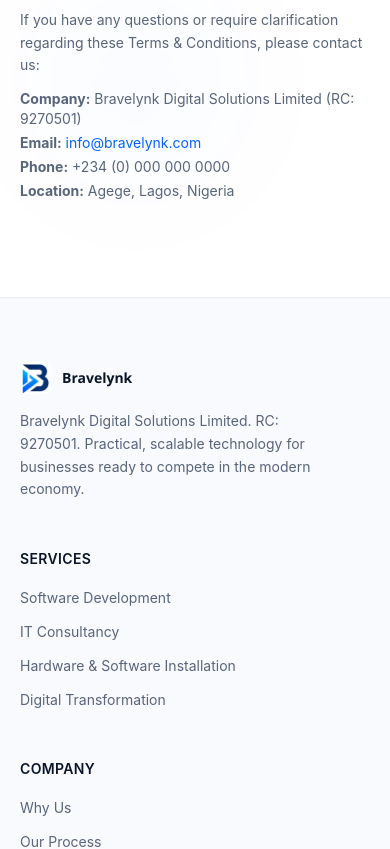
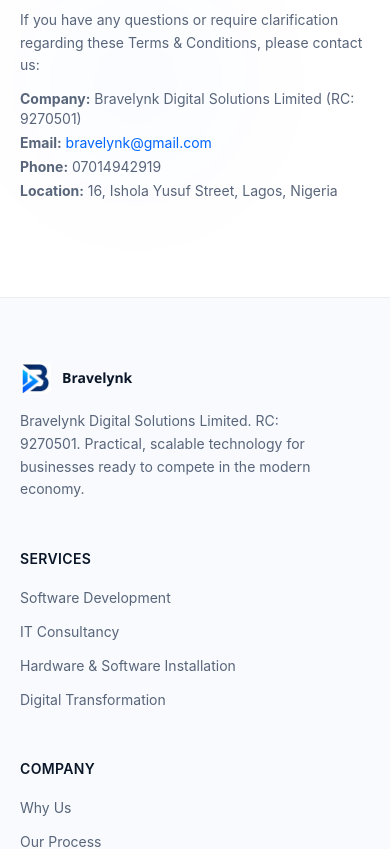
Before and after one commit to bravelynk/bravelynk, a Next.js app: page /terms in a window 390 px wide. Shown: the part 2540-3389 px from the top of the page. Built offline with nearby package versions, Linux system fonts and the light colour scheme.

Commit message:
Update company contact details (address, email, and phone number)

```diff
--- a/app/page.tsx
+++ b/app/page.tsx
@@ -115,7 +115,7 @@
   },
   {
     q: "Do you work with businesses outside Lagos?",
-    a: "Yes. While we're based in Agege, Lagos, we deliver software development and IT consultancy remotely for clients across Nigeria and the diaspora. Hardware installation is scheduled around your location.",
+    a: "Yes. While we're based at 16, Ishola Yusuf Street, Lagos, we deliver software development and IT consultancy remotely for clients across Nigeria and the diaspora. Hardware installation is scheduled around your location.",
   },
   {
     q: "What does the free Risk & Readiness Audit include?",
@@ -221,7 +221,7 @@
             </h1>
 
             <p className="text-white/80 mt-7 max-w-xl text-base leading-relaxed sm:text-lg">
-              A partnership proposal for growth-minded businesses. We design and build the custom software, infrastructure, and digital strategies required to compete.
+              We design and build the custom software, infrastructure, and digital strategies required to compete.
             </p>
 
             <div className="mt-10 flex flex-col items-center gap-4 sm:flex-row">
--- a/app/why-choose-us/WhyChooseUsClient.tsx
+++ b/app/why-choose-us/WhyChooseUsClient.tsx
@@ -89,7 +89,7 @@
           <div className="lg:col-span-7 space-y-6">
             <h2 className="font-display text-3xl font-bold tracking-tight">Who We Are</h2>
             <p className="text-muted leading-relaxed">
-              Bravelynk Digital Solutions Limited (RC: 9270501) is a registered Nigerian technology company based in Agege, Lagos. We design and build the software, infrastructure, and digital strategy that businesses need to compete — with the accountability of a real, local, registered partner.
+              Bravelynk Digital Solutions Limited (RC: 9270501) is a registered Nigerian technology company based at 16, Ishola Yusuf Street, Lagos. We design and build the software, infrastructure, and digital strategy that businesses need to compete — with the accountability of a real, local, registered partner.
             </p>
             <p className="text-muted leading-relaxed">
               We&apos;ve seen too many businesses pay for software that never fit, or infrastructure that broke down the moment it mattered. Bravelynk exists to close that gap — with technology that&apos;s pragmatic, honest, and built to last.
--- a/lib/data.ts
+++ b/lib/data.ts
@@ -41,7 +41,7 @@
   name: "Bravelynk Digital Solutions Limited",
   shortName: "Bravelynk",
   rc: "RC: 9270501",
-  email: "info@bravelynk.com",
-  phone: "+234 (0) 000 000 0000",
-  location: "Agege, Lagos, Nigeria",
+  email: "bravelynk@gmail.com",
+  phone: "07014942919",
+  location: "16, Ishola Yusuf Street, Lagos, Nigeria",
 };
--- a/lib/resend.ts
+++ b/lib/resend.ts
@@ -6,7 +6,7 @@
 // is configured — API calls will fail with a clear error until it's set.
 export const resend = new Resend(process.env.RESEND_API_KEY || "re_placeholder_set_me");
 
-export const LEAD_NOTIFICATION_TO = process.env.LEAD_NOTIFICATION_TO || "info@bravelynk.com";
+export const LEAD_NOTIFICATION_TO = process.env.LEAD_NOTIFICATION_TO || "bravelynk@gmail.com";
 
 // Use a verified sending domain in Resend before going live.
 // Until a custom domain is verified, Resend only allows sending from onboarding@resend.dev.
```
